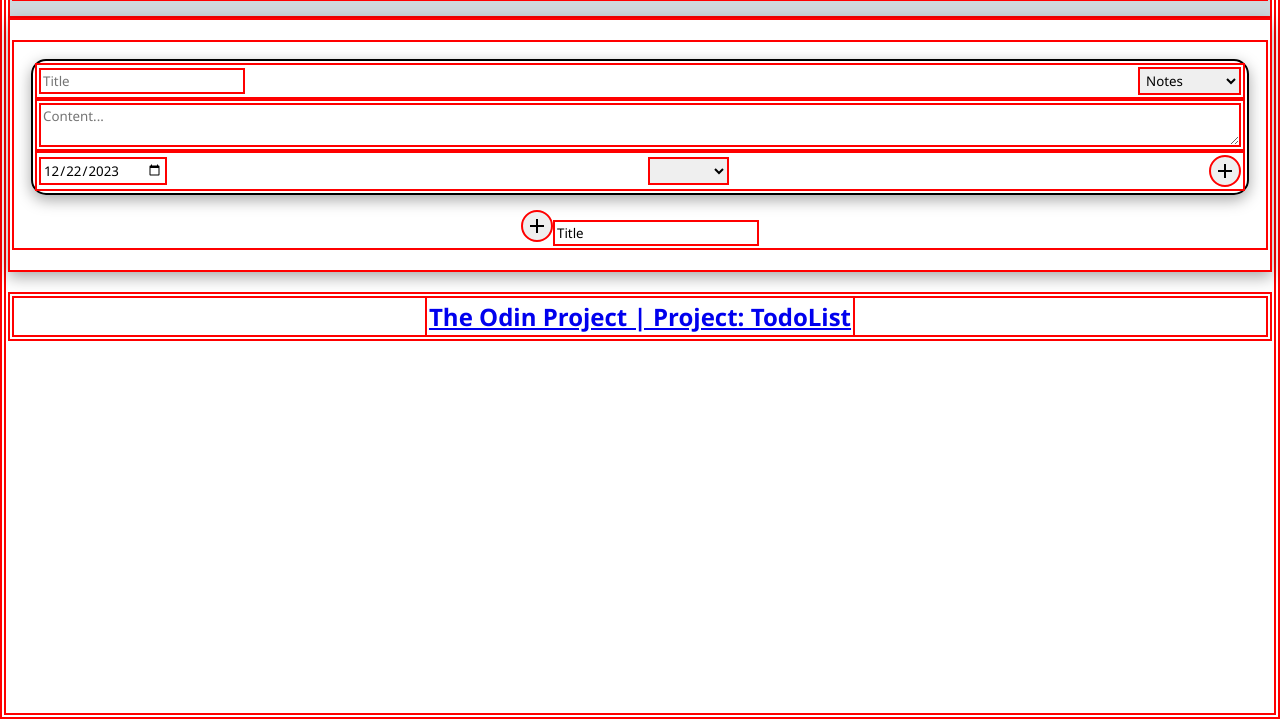
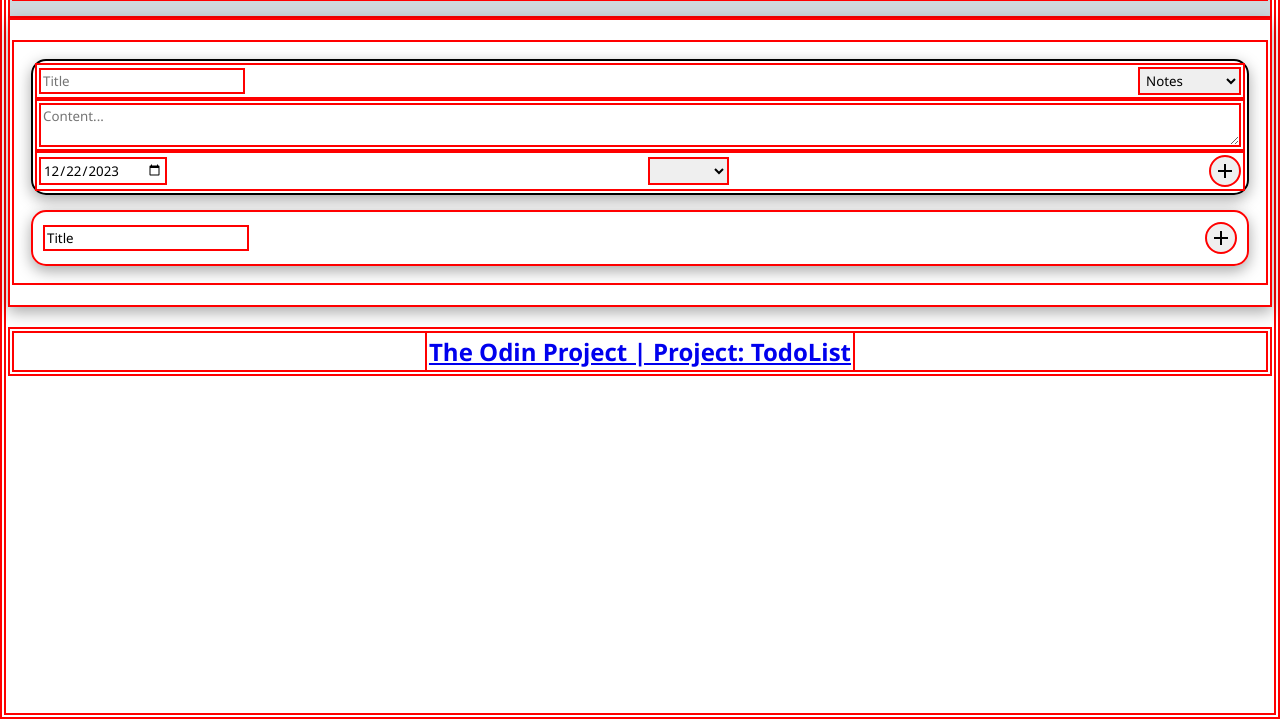
Before and after one commit to CyprianESPI/odin-todolist, a website built with webpack: page src/index.html in a window 1280 px wide. Shown: the part 97-816 px from the top of the page. Built offline with nearby package versions, Linux system fonts and the light colour scheme.

Commit message:
Style ProjectInput

```diff
--- a/src/components/projectUi.js
+++ b/src/components/projectUi.js
@@ -8,6 +8,13 @@
 
     // Other methods or properties specific to Todo class
     CreateUiInput(parent, db, refreshUi) {
+        const inputTitle = document.createElement("input");
+        inputTitle.type = "text";
+        inputTitle.value = this.project.title;
+        inputTitle.addEventListener("input", (e) => {
+            this.project.title = e.target.value;
+        });
+
         const addBtn = document.createElement("button");
         addBtn.className = "material-symbols-outlined";
         addBtn.innerText = "add";
@@ -17,16 +24,13 @@
             db.save();
             refreshUi();
         });
-        parent.appendChild(addBtn);
 
-        const inputTitle = document.createElement("input");
-        inputTitle.type = "text";
-        inputTitle.value = this.project.title;
-        inputTitle.addEventListener("input", (e) => {
-            this.project.title = e.target.value;
-        });
-        parent.appendChild(inputTitle);
-        parent.className = "addHeader";
+        // Fill the container
+        const container = document.createElement("div");
+        container.className = "projectInput";
+        container.appendChild(inputTitle);
+        container.appendChild(addBtn);
+        parent.appendChild(container);
     }
 
     CreateUiDisplay(parent, db, refreshUi) {
--- a/src/styles.css
+++ b/src/styles.css
@@ -102,6 +102,16 @@
     align-items: center;
 }
 
+.projectInput {
+    box-shadow: rgba(0, 0, 0, 0.35) 0px 5px 15px;
+    margin: 15px;
+    border-radius: var(--br);
+    padding: 10px;
+    display: flex;
+    justify-content: space-between;
+    align-items: center;
+}
+
 .projectCard {
     box-shadow: rgba(0, 0, 0, 0.35) 0px 5px 15px;
     margin: 15px;
```
